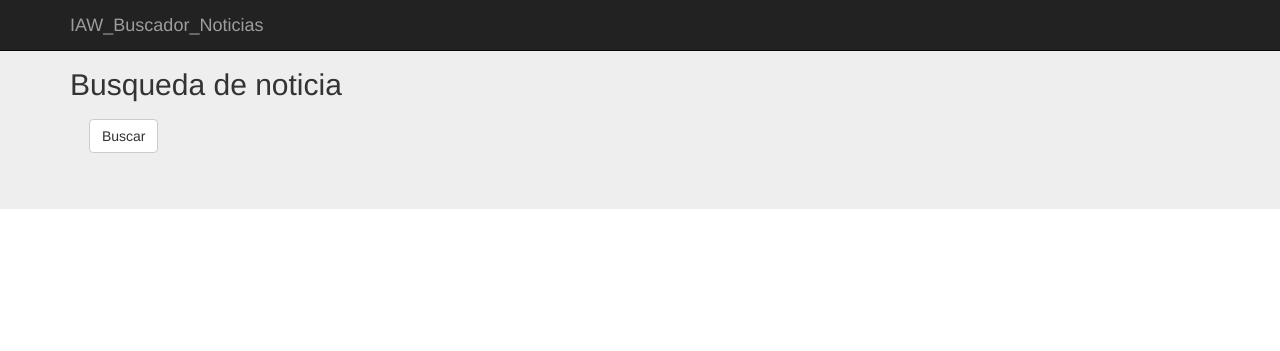
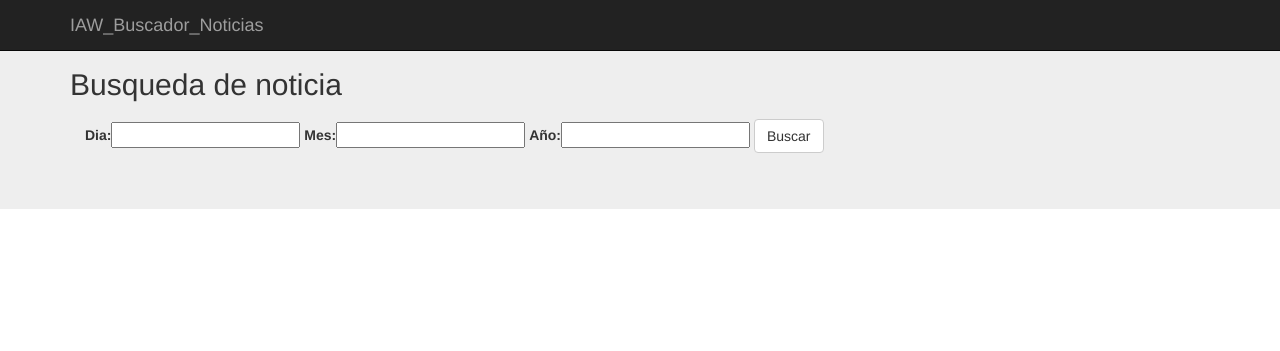
Before and after one commit to edtlopez/Iaw_Django, a Django app: page / in a window 1280 px wide. Shown: the top 351 px of the page. Run offline with Django 3.2, Linux system fonts and the light colour scheme; some libraries are stand-ins or nearby versions.

Commit message:
Version 0.3

```diff
--- a/iaw/buscador/forms.py
+++ b/iaw/buscador/forms.py
@@ -1,10 +1,11 @@
 from django import forms
-from .models import Fecha, Portada
+from buscador.models import Fecha, Portada
 
 class search_noticia(forms.ModelForm):
-
+	Año = forms.CharField(label='Año', max_length=4)
+	Mes = forms.CharField(label='Mes', max_length=2)
+	Dia = forms.CharField(label='Dia', max_length=2)
 
 	class Meta:
-		pass
 		model = Fecha
-		fields = ('fecha',)
+		fields = ['Dia', 'Mes', 'Año']
--- a/iaw/buscador/models.py
+++ b/iaw/buscador/models.py
@@ -1,5 +1,4 @@
 from django.db import models
-
 # Create your models here.
 
 class Fecha (models.Model):
--- a/iaw/buscador/templates/buscador/base.html
+++ b/iaw/buscador/templates/buscador/base.html
@@ -1,5 +1,3 @@
-    {% load staticfiles %}
-
 <!DOCTYPE html>
 
 <html>
--- a/iaw/buscador/templates/buscador/formulario.html
+++ b/iaw/buscador/templates/buscador/formulario.html
@@ -1,12 +1,12 @@
     {% extends 'buscador/base.html' %}
 {%block contenido%}
-
 			<div class="jumbotron">
 				<div class="container">
 					<h2> Busqueda de noticia</h2>
-					<form class="navbar-form navbar-left" style="" role="search">
-						<div class="form-group"> {% csrf_token %}  {{ form.as_p }}
-
+					<form class="navbar-form navbar-left" method="post" role="search" action="/resultado/">
+						<div class="form-group">
+							{% csrf_token %}
+							{{ form }}
 						</div>
   						<button type="submit" class="btn btn-default">Buscar</button>
 					</form>
--- a/iaw/buscador/urls.py
+++ b/iaw/buscador/urls.py
@@ -1,8 +1,8 @@
 from django.conf.urls import url
-from .views import IndexView
+from . import views
+from buscador.views import IndexView
 
 urlpatterns = [
-        url(r'^$', IndexView.Buscador),
-        url(r'^(?P<año>[0-9]{4})/(?P<mes>[0-9]{2})/(?P<dia>[0-9]{2})/$', IndexView.search),
-
-    ]
+        url(r'^$', IndexView.Buscador,),
+        url(r'^resultado/$', IndexView.Resultado_Busqueda),
+]
--- a/iaw/buscador/views.py
+++ b/iaw/buscador/views.py
@@ -3,19 +3,24 @@ from django.http import HttpResponseRedirect, HttpResponse
 from django.core.urlresolvers import reverse
 from django.views import generic
 from django.template import loader
-from .models import Fecha, Portada
-from .forms import search_noticia
+from buscador.models import Fecha, Portada
+from buscador.forms import search_noticia
 
 
 class IndexView(generic.ListView):
-	template_name = 'buscador/base.html'
 
-	def Buscador(self):
-		 template = loader.get_template('buscador/formulario.html')
-		 return HttpResponse(template.render())
+	def Buscador(request):
+		if request.method == "POST":
+			form = search_noticia(request.POST)
+			if form.is_valid():
+				Año = form.cleaned_data['año']
+				Mes = form.cleaned_data['mes']
+				Dia = form.cleaned_data['dia']
+				return HttpResponseRedirect('/resultado/')
+		else:
+			form = search_noticia()
+		return render(request, 'buscador/formulario.html', {'form': form})
 
-	def search(request):
-		form = search_noticia.buscar_noticias(año,mes,dia)
+	def Resultado_Busqueda(request):
 
-
-		return render(request, 'buscador/search_resultados.html', {'form': form})
+		return render(request, 'buscador/resultado.html', {'form': form})
--- a/iaw/iaw/settings.py
+++ b/iaw/iaw/settings.py
@@ -53,6 +53,12 @@ MIDDLEWARE = [
     'django.contrib.messages.middleware.MessageMiddleware',
     'django.middleware.clickjacking.XFrameOptionsMiddleware',
 ]
+
+#PROJECT_PATH = os.path.split(os.path.abspath(os.path.dirname(__file__)))[0]
+
+#TEMPLATE_DIRS = (
+#    os.path.join(PROJECT_PATH,'buscador/templates/buscador'),
+#)
 
 
 
```
